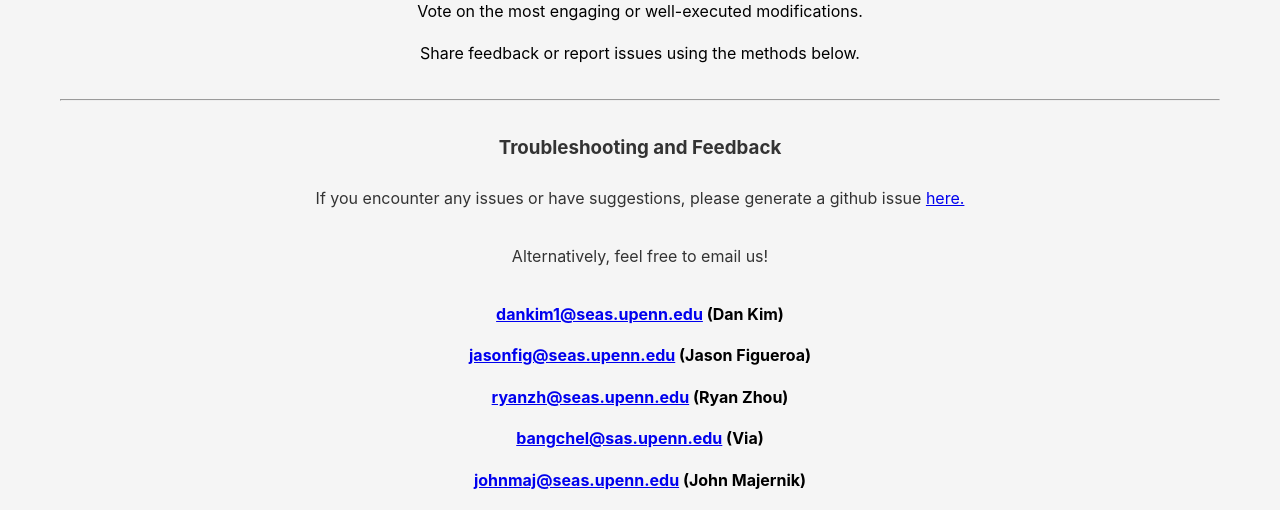
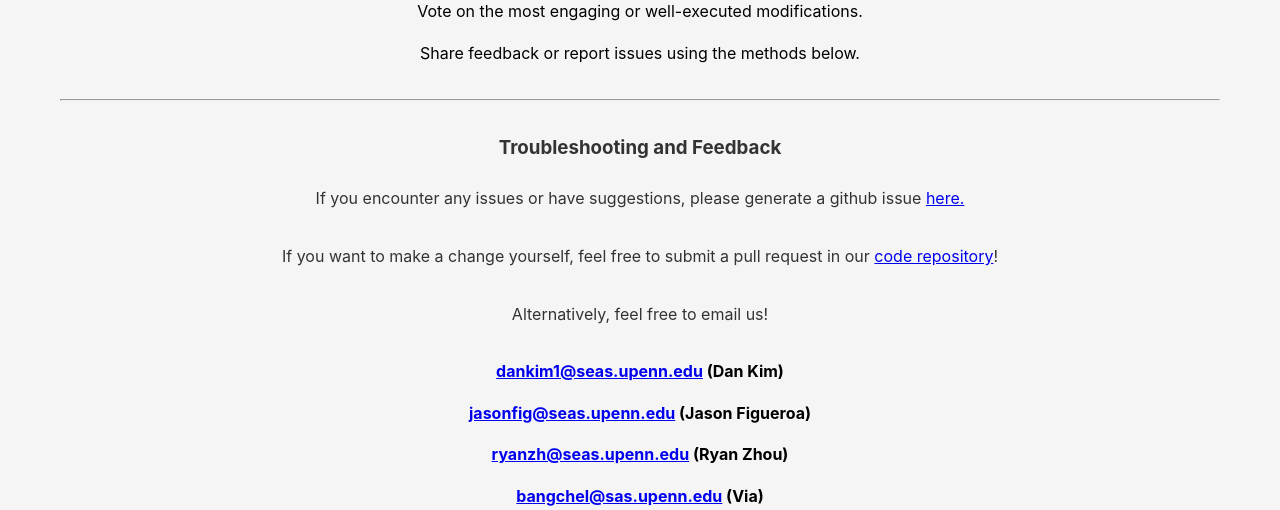
Before and after one commit to dankim444/pixelpatchwork, a Flask app: page / in a window 1280 px wide. Shown: the part 990-1500 px from the top of the page. Run offline with Flask 3, Linux system fonts and the light colour scheme.

Commit message:
add github repo link to landing page

```diff
--- a/src/templates/index.html
+++ b/src/templates/index.html
@@ -47,6 +47,7 @@
         <hr>
         <h3>Troubleshooting and Feedback</h3>
         <p>If you encounter any issues or have suggestions, please generate a github issue <a href="https://github.com/Jasefig/pixelspatchwork/issues/new/choose" target="_blank" rel="noopener noreferrer">here.</a></p>
+        <p>If you want to make a change yourself, feel free to submit a pull request in our <a href="https://github.com/Jasefig/pixelspatchwork" target="_blank" rel="noopener noreferrer">code repository</a>!</p>
         <p>Alternatively, feel free to email us!</p>
         <ul>
             <li><strong><a href="mailto:dankim1@seas.upenn.edu">dankim1@seas.upenn.edu</a> (Dan Kim)</strong></li>
```
